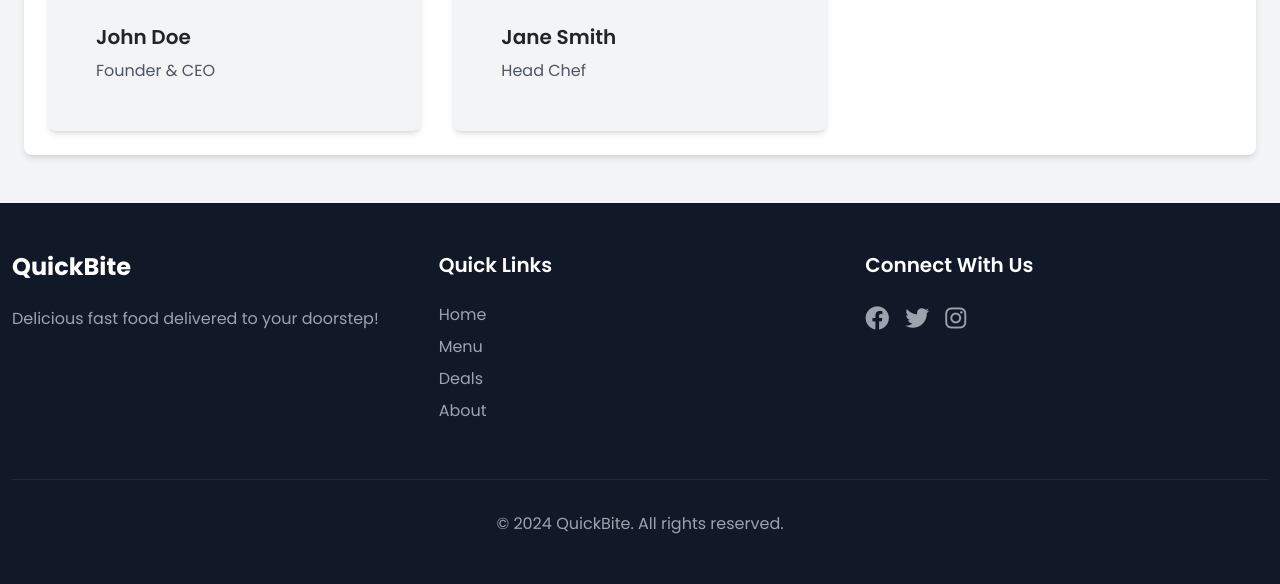
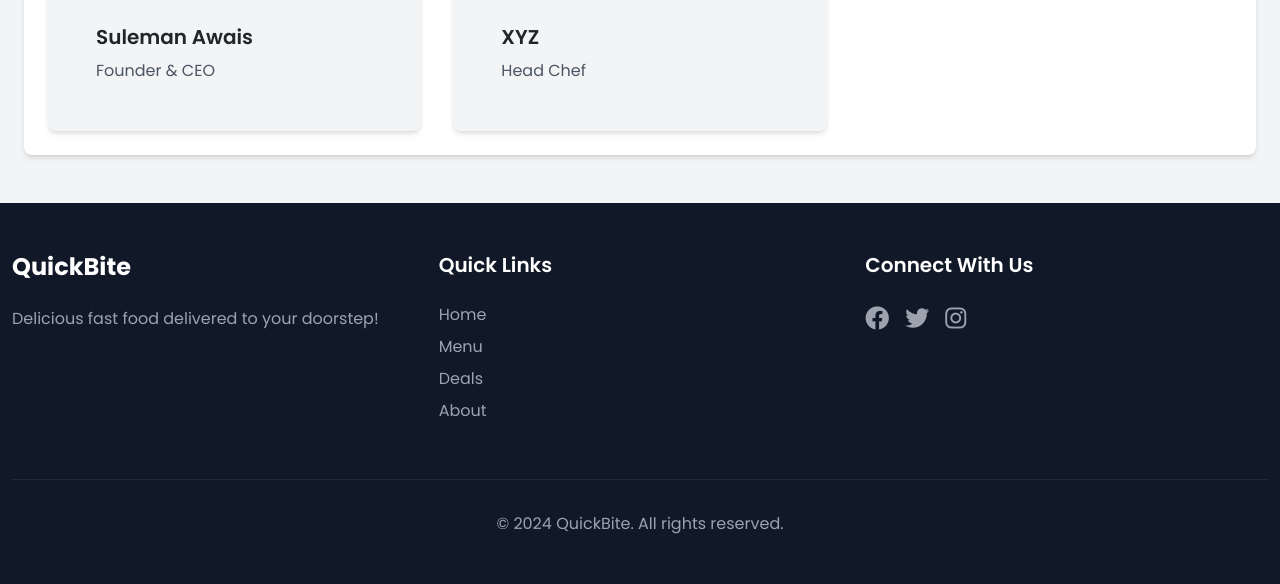
Before and after one commit to SulemanAwais/FastFoodHub-Django, a Django app: page /about/ in a window 1280 px wide. Shown: the part 713-1297 px from the top of the page. Run offline with Django 5.2, Linux system fonts and the light colour scheme; some libraries are stand-ins or nearby versions.

Commit message:
Update about.html

```diff
--- a/fast_food_website/core/templates/core/about.html
+++ b/fast_food_website/core/templates/core/about.html
@@ -19,7 +19,7 @@
                 <div class="bg-gray-100 rounded-lg p-4 shadow-md">
                     <img src="/path/to/team-member1.jpg" alt="Team Member 1" class="w-full h-48 object-cover rounded-t-lg">
                     <div class="p-4">
-                        <h3 class="text-xl font-semibold mb-2">John Doe</h3>
+                        <h3 class="text-xl font-semibold mb-2">Suleman Awais</h3>
                         <p class="text-gray-600">Founder & CEO</p>
                     </div>
                 </div>
@@ -27,7 +27,7 @@
                 <div class="bg-gray-100 rounded-lg p-4 shadow-md">
                     <img src="/path/to/team-member2.jpg" alt="Team Member 2" class="w-full h-48 object-cover rounded-t-lg">
                     <div class="p-4">
-                        <h3 class="text-xl font-semibold mb-2">Jane Smith</h3>
+                        <h3 class="text-xl font-semibold mb-2">XYZ</h3>
                         <p class="text-gray-600">Head Chef</p>
                     </div>
                 </div>
```
